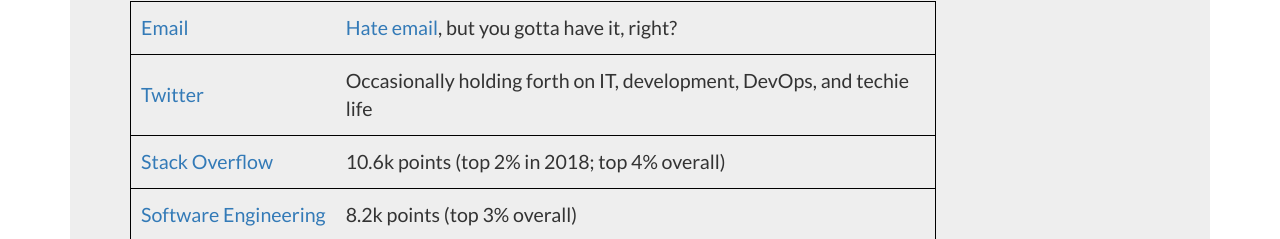
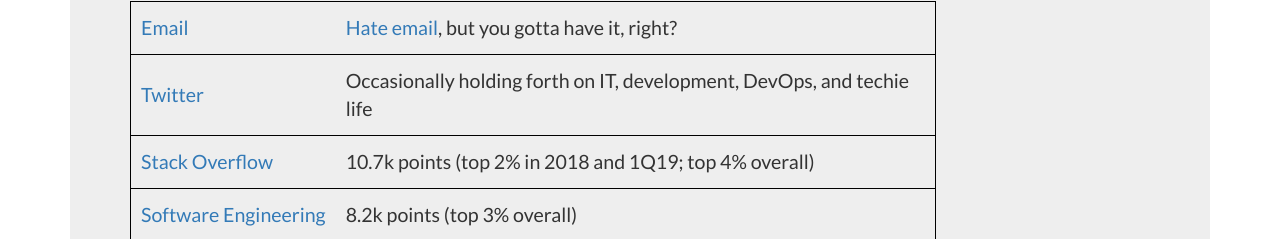
Before and after one commit to jonathaneunice/jonathaneunice.github.io, a plain HTML site: page index.html in a window 1280 px wide. Shown: the part 1786-2025 px from the top of the page. Drawn offline with nearby package versions, Linux system fonts and the light colour scheme.

Commit message:
tweak SO rating

```diff
--- a/index.html
+++ b/index.html
@@ -167,7 +167,7 @@
                 <tr>
                     <td><a href="http://stackoverflow.com/users/240490/jonathan-eunice">Stack Overflow</a></td>
 
-                    <td>10.6k points (top 2% in 2018; top 4% overall)</td>
+                    <td>10.7k points (top 2% in 2018 and 1Q19; top 4% overall)</td>
                 </tr>
 
                 <tr>
```
